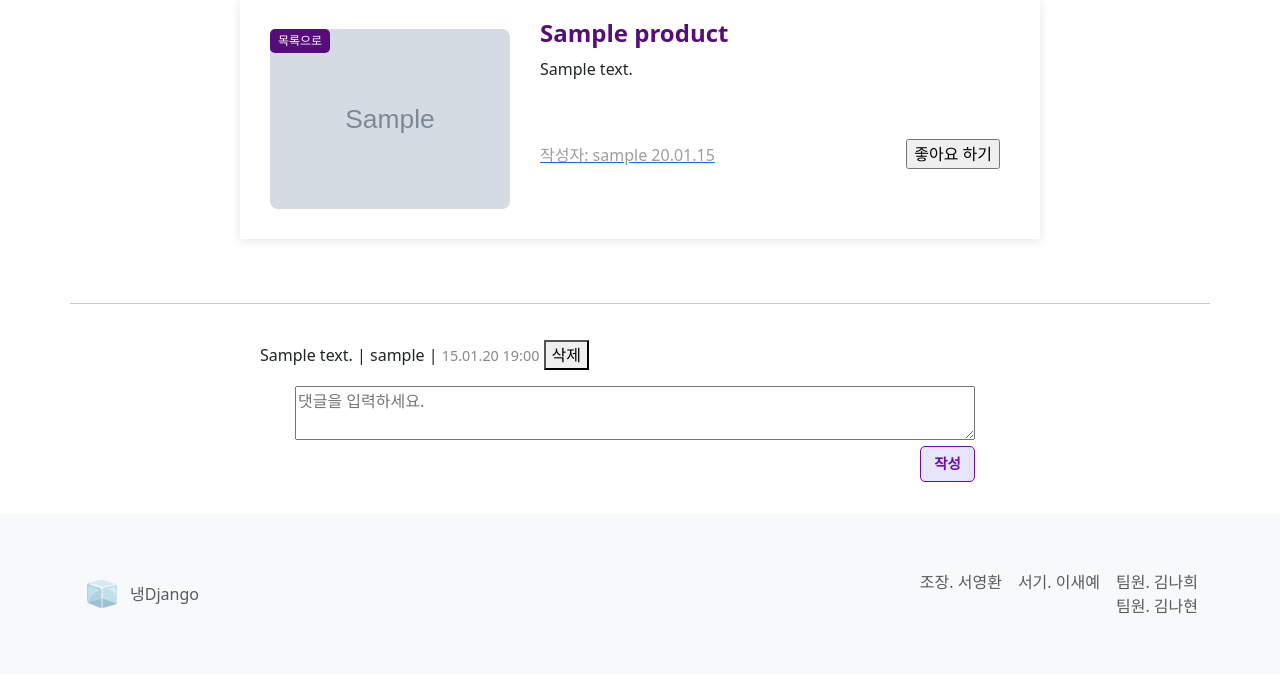
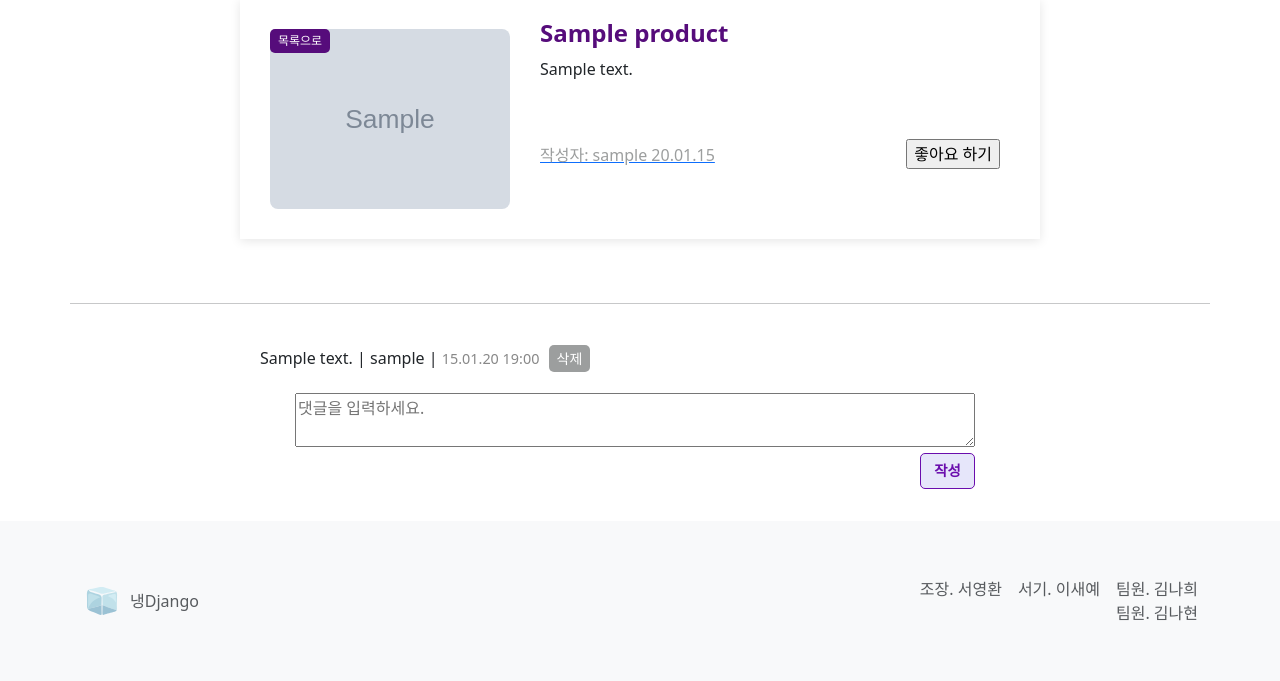
Before and after one commit to SHY-89/spartamarket_8, a Django app: page /products/read/1/ in a window 1280 px wide. Shown: the part 288-969 px from the top of the page. Before the commit the page ends 902 px from the top, so only its background shows below. Run offline with Django 4.2, Linux system fonts and the light colour scheme; tables that the repository leaves empty hold one stand-in row (values such as "Sample post"); grey boxes marked "Sample" are stand-in pictures; parts of the project's set-up code (start-up, migrations or seed data) failed here and were passed over; some libraries are stand-ins or nearby versions.

Commit message:
style update

```diff
--- a/products/templates/products/read.html
+++ b/products/templates/products/read.html
@@ -72,7 +72,7 @@
                                             (createdAt.getHours() % 12 || 12).toString().padStart(2, '0') + ':' +
                                             createdAt.getMinutes().toString().padStart(2, '0') +
                                             (createdAt.getHours() >= 12 ? 'PM' : 'AM');
-                        commentsList.prepend('<li data-id="' + comment.id + '"><p>' + comment.text + ' | ' + comment.author + ' | <span class="comment-date">' + formattedDate + '</span> <button class="delete-comment-btn">삭제</button></p></li>');
+                        commentsList.append('<li data-id="' + comment.id + '"><p>' + comment.text + ' | ' + comment.author + ' | <span class="comment-date">' + formattedDate + '</span> <button class="delete-comment-btn">삭제</button></p></li>');
                     });
 
                     form[0].reset();
@@ -81,7 +81,7 @@
         });
 
 
-        $(document).on('click', '.delete-comment-btn', function() {
+        $(document).on('click', '.comment-delete-btn', function() {
             var commentElement = $(this).closest('li');
             var commentId = commentElement.data('id');
 
@@ -100,11 +100,17 @@
 <br>
 <br>
 <hr>
-<div class="comment-section">
+<div class="comment-section read-page">
     <ul class="comment-list">
         {% for comment in comments %}
             <li data-id="{{ comment.id }}">
-                <p>{{ comment.text }} | {{ comment.author.username }} | <span class="comment-date">{{ comment.created_at|date:"d.m.y H:i" }}</span> <button class="delete-comment-btn">삭제</button></p>
+                <p>
+                    {{ comment.text }} | {{ comment.author.username }} |
+                    <span class="comment-date">{{ comment.created_at|date:"d.m.y H:i" }}</span>
+                    <spa class="delete-form">
+                        <button class="btn-delete comment-delete-btn" style="padding: 3px 8px;">삭제</button>
+                    </spa>
+                </p>
             </li>
         {% endfor %}
     </ul>
```
Also changed, not shown: accounts/migrations/0001_initial.py, media/images/coinman.png (added), media/images/eggplant_01.gif (added), products/migrations/0001_initial.py, products/migrations/0003_comment.py (deleted), products/migrations/0004_alter_comment_text.py (deleted).
